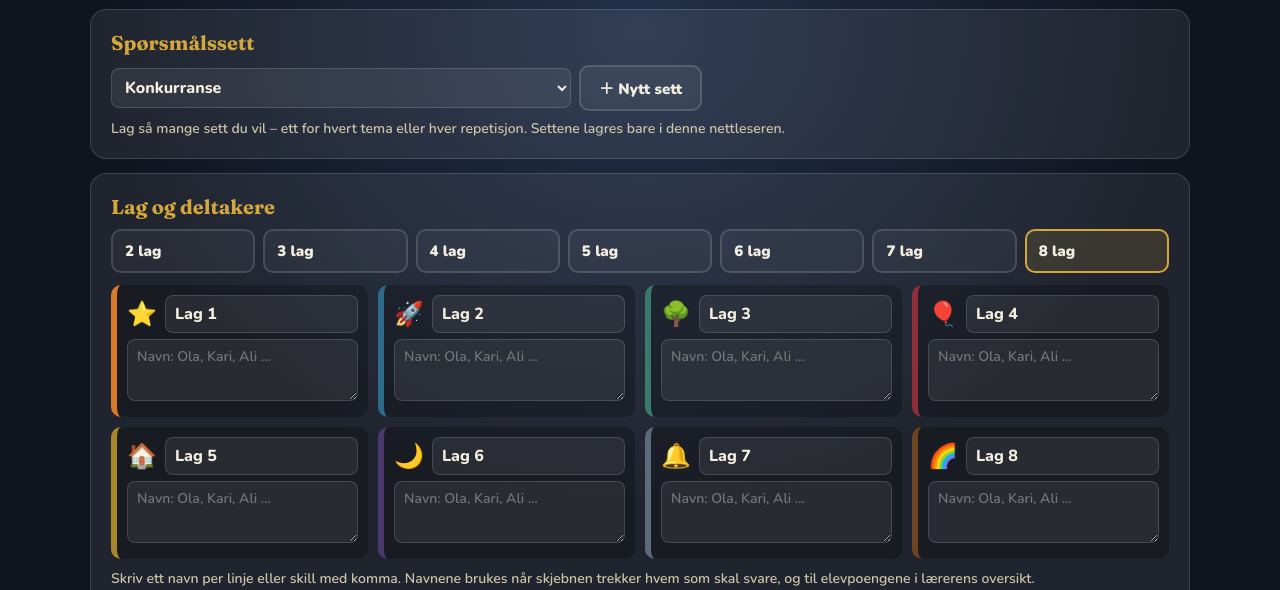
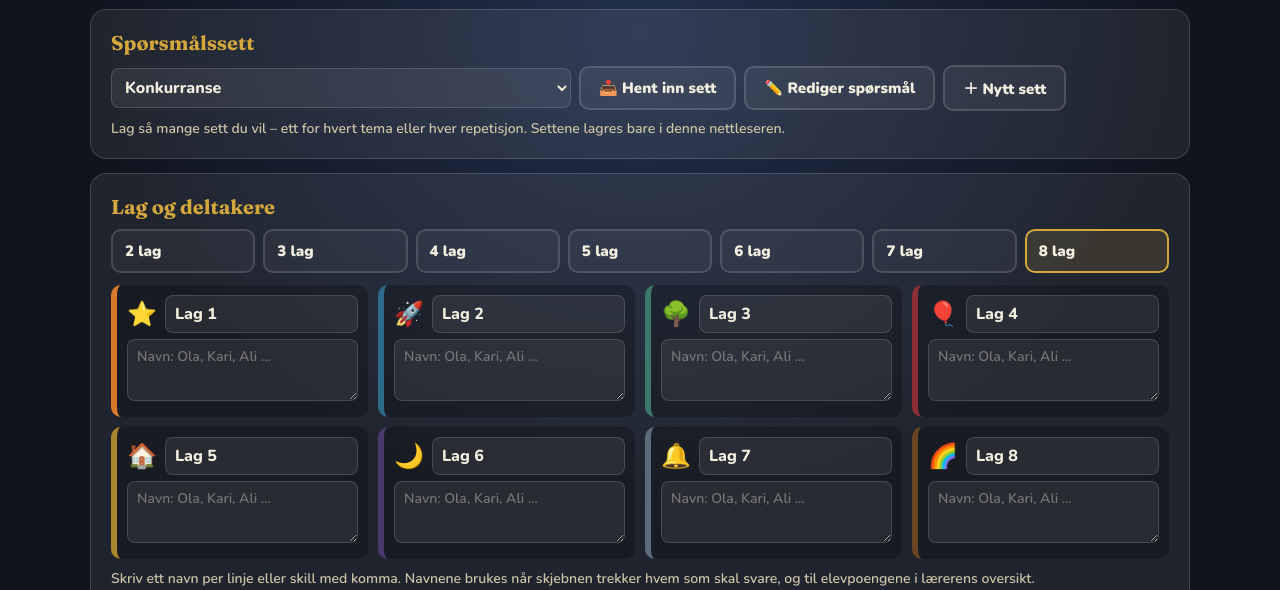
Before and after one commit to krusegull/forste-verdenskrig, a plain HTML site: page verktoy/konkurranse.html in a window 1280 px wide. Shown: the part 210-800 px from the top of the page. Drawn offline with nearby package versions, Linux system fonts and the light colour scheme.

Commit message:
Flytt «Hent inn sett» og «Rediger spørsmål» opp til spørsmålssett-menyen
Co-Authored-By: Claude Opus 5.5 <noreply@anthropic.com>
Claude-Session: https://claude.ai/code/session_01B1nJ4tv5Z21PEx9uCht4Tn

```diff
--- a/verktoy/konkurranse.html
+++ b/verktoy/konkurranse.html
@@ -230,7 +230,7 @@ select.inp{font-weight:800}
    <div id="sUnder" style="font-family:Fraunces,serif;font-size:24px;color:var(--muted)"></div>
    <div id="sCount" style="color:var(--muted);font-weight:800;margin-top:8px"></div>
   </div>
-  <div class="panel" id="settPanel"><h3>Spørsmålssett</h3><div class="orow" style="flex-wrap:wrap;gap:8px"><select class="inp" id="settSel" style="max-width:460px;flex:1 1 260px"></select><button class="ghost" id="settNew">＋ Nytt sett</button><button class="ghost" id="settDel" hidden>🗑 Slett settet</button></div>
+  <div class="panel" id="settPanel"><h3>Spørsmålssett</h3><div class="orow" style="flex-wrap:wrap;gap:8px"><select class="inp" id="settSel" style="max-width:460px;flex:1 1 260px"></select><button class="ghost" id="impTop">📥 Hent inn sett</button><button class="ghost" id="editTop">✏️ Rediger spørsmål</button><button class="ghost" id="settNew">＋ Nytt sett</button><button class="ghost" id="settDel" hidden>🗑 Slett settet</button></div>
    <div id="settNewBox" hidden style="margin-top:10px"><div class="orow" style="flex-wrap:wrap;gap:8px"><input class="inp" id="settName" maxlength="60" placeholder="Navn på settet, f.eks. Første verdenskrig – repetisjon" style="flex:1 1 300px"><button class="big" id="settMake" style="font-size:16px;padding:9px 20px">Lag settet</button></div></div>
    <p class="note" style="margin:8px 0 0">Lag så mange sett du vil – ett for hvert tema eller hver repetisjon. Settene lagres bare i denne nettleseren.</p></div>
   <div id="resume"></div>
@@ -802,6 +802,7 @@ $("settMake").onclick=()=>{ const n=strip($("settName").value).trim(); if(!n) re
 $("settName").onkeydown=e=>{ if(e.key==="Enter") $("settMake").click(); };
 $("settDel").onclick=()=>{ const b=$("settDel"); if(!b.dataset.sure){ b.dataset.sure=1; b.textContent="Slette for godt? Klikk igjen"; return; }
   try{ localStorage.removeItem(SKEY); localStorage.removeItem(KEY); }catch(e){} location.href=settUrl(FAM); };
+$("impTop").onclick=edImport; $("editTop").onclick=openEditor;
 renderSett();
 updSetup();
 </script>
```
